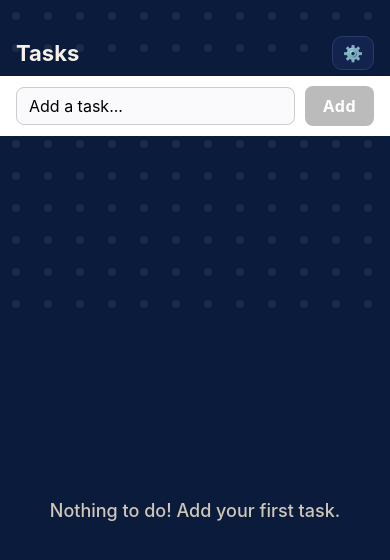
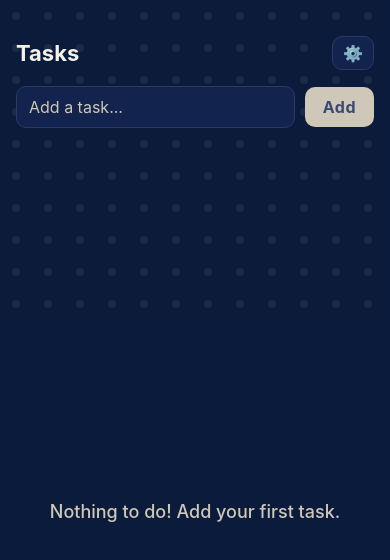
Before and after one commit to MuhEid/chapter-one-rn-task, a React Native app: screen / in a window 390 px wide. Shown: the top 560 px of the page. Built offline with nearby package versions, Linux system fonts and the light colour scheme.

Commit message:
Update AddTaskBar component styles and colors to be dark mode

```diff
--- a/src/components/AddTaskBar.tsx
+++ b/src/components/AddTaskBar.tsx
@@ -24,6 +24,7 @@ const AddTaskBar: React.FC<AddTaskBarProps> = ({ onAdd }) => {
                 value={title}
                 onChangeText={setTitle}
                 placeholder="Add a task..."
+                placeholderTextColor="#CFC7B8"
                 returnKeyType="done"
                 style={styles.input}
                 onSubmitEditing={handleAdd}
@@ -42,7 +43,7 @@ const AddTaskBar: React.FC<AddTaskBarProps> = ({ onAdd }) => {
                 accessibilityLabel="Add task"
                 accessibilityRole="button"
             >
-                <Text style={styles.buttonText}>Add</Text>
+                <Text style={[styles.buttonText, isDisabled && styles.buttonTextDisabled]}>Add</Text>
             </Pressable>
         </View>
     );
@@ -54,39 +55,43 @@ const styles = StyleSheet.create({
         alignItems: 'center',
         paddingVertical: 10,
         paddingHorizontal: 16,
-        backgroundColor: 'white',
+        backgroundColor: 'transparent',
     },
     input: {
         flex: 1,
         fontSize: 16,
+        color: '#F5F1E8',
         borderWidth: 1,
-        borderColor: '#ccc',
-        borderRadius: 8,
-        paddingVertical: 8,
+        borderColor: '#2A3A66',
+        borderRadius: 10,
+        paddingVertical: 10,
         paddingHorizontal: 12,
         marginRight: 10,
-        backgroundColor: '#fafafd',
+        backgroundColor: '#12244D',
     },
     button: {
-        backgroundColor: '#222',
+        backgroundColor: '#EADBC0',
         paddingVertical: 10,
         paddingHorizontal: 18,
-        borderRadius: 8,
-        minWidth: 56,
+        borderRadius: 10,
+        minWidth: 64,
         alignItems: 'center',
         justifyContent: 'center',
     },
     buttonText: {
-        color: '#fff',
+        color: '#0B1B3B',
         fontSize: 16,
         fontWeight: 'bold',
         letterSpacing: 0.5,
     },
+    buttonTextDisabled: {
+        color: '#3B4A75',
+    },
     buttonPressed: {
-        opacity: 0.7,
+        opacity: 0.85,
     },
     buttonDisabled: {
-        backgroundColor: '#bbb',
+        backgroundColor: '#CFC7B8',
     },
 });
 
```
